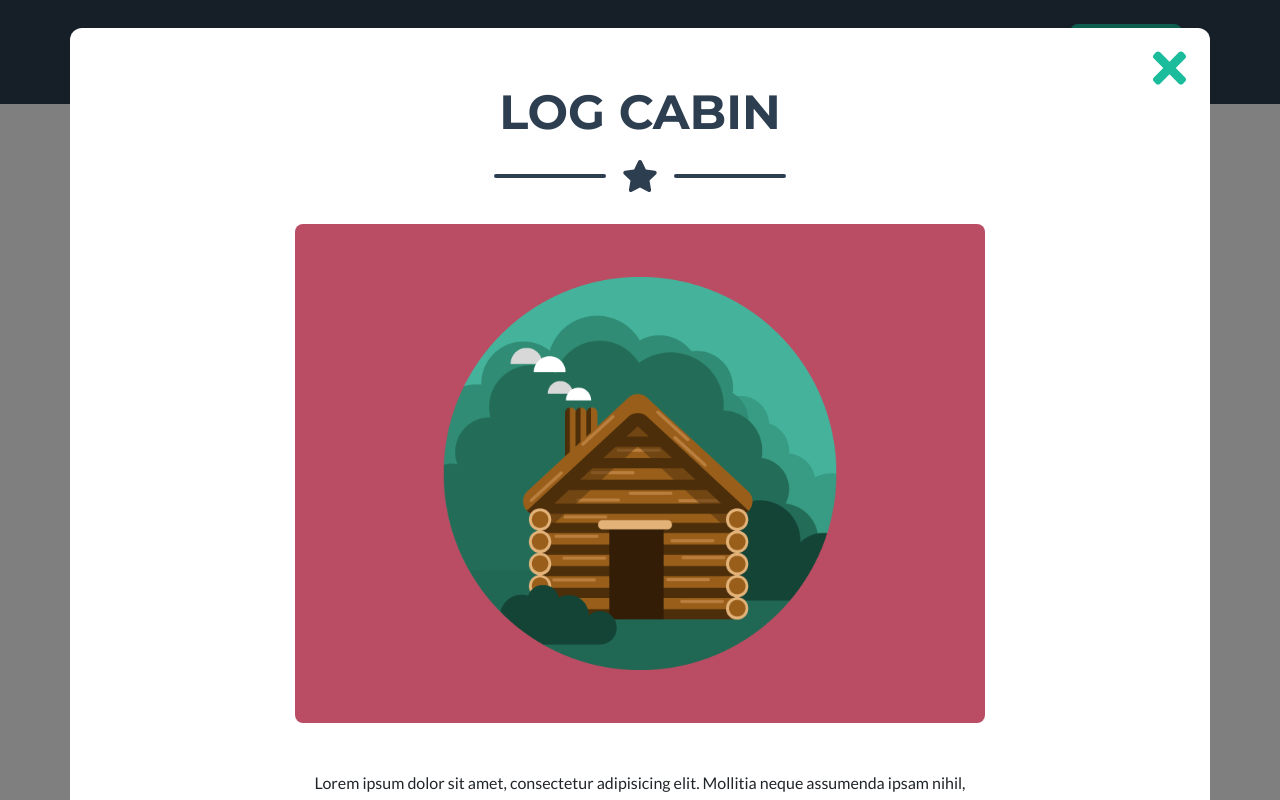
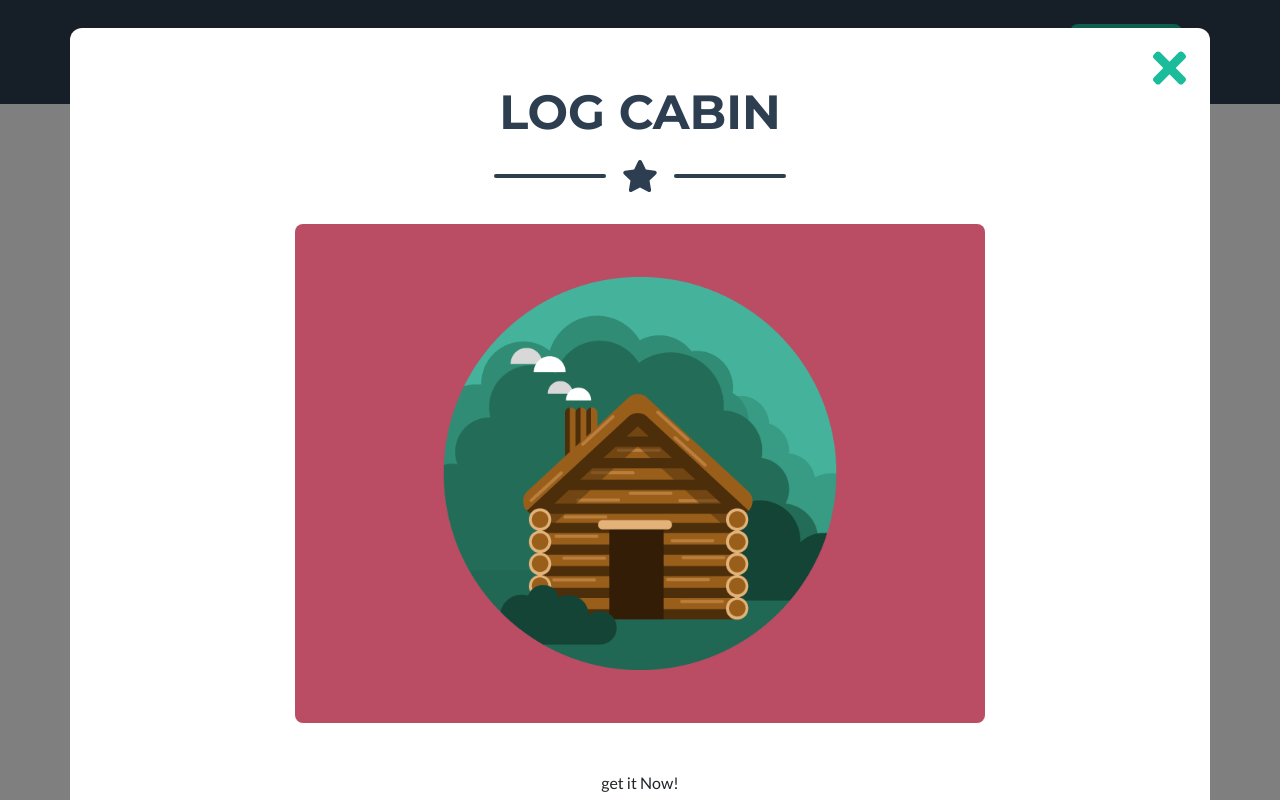
Before and after one commit to besdjawed/starting-freelance, a plain HTML site: page index.html in a window 1280 px wide. Both pictures are taken after a click on the element 260 px from the left and 1308 px from the top of the page. Shown: the part 908-1708 px from the top of the page. Drawn offline with nearby package versions, Linux system fonts and the light colour scheme.

Commit message:
some change

```diff
--- a/index.html
+++ b/index.html
@@ -262,7 +262,7 @@
                                     <!-- Portfolio Modal - Image-->
                                     <img class="img-fluid rounded mb-5" src="assets/img/portfolio/cabin.png" alt="" />
                                     <!-- Portfolio Modal - Text-->
-                                    <p class="mb-5">Lorem ipsum dolor sit amet, consectetur adipisicing elit. Mollitia neque assumenda ipsam nihil, molestias magnam, recusandae quos quis inventore quisquam velit asperiores, vitae? Reprehenderit soluta, eos quod consequuntur itaque. Nam.</p>
+                                    <p class="mb-5">get it Now!</p>
                                     <button class="btn btn-primary" data-dismiss="modal">
                                         <i class="fas fa-times fa-fw"></i>
                                         Close Window
@@ -296,7 +296,7 @@
                                     <!-- Portfolio Modal - Image-->
                                     <img class="img-fluid rounded mb-5" src="assets/img/portfolio/cake.png" alt="" />
                                     <!-- Portfolio Modal - Text-->
-                                    <p class="mb-5">Lorem ipsum dolor sit amet, consectetur adipisicing elit. Mollitia neque assumenda ipsam nihil, molestias magnam, recusandae quos quis inventore quisquam velit asperiores, vitae? Reprehenderit soluta, eos quod consequuntur itaque. Nam.</p>
+                                    <p class="mb-5">get it Now!</p>
                                     <button class="btn btn-primary" data-dismiss="modal">
                                         <i class="fas fa-times fa-fw"></i>
                                         Close Window
@@ -330,7 +330,7 @@
                                     <!-- Portfolio Modal - Image-->
                                     <img class="img-fluid rounded mb-5" src="assets/img/portfolio/circus.png" alt="" />
                                     <!-- Portfolio Modal - Text-->
-                                    <p class="mb-5">Lorem ipsum dolor sit amet, consectetur adipisicing elit. Mollitia neque assumenda ipsam nihil, molestias magnam, recusandae quos quis inventore quisquam velit asperiores, vitae? Reprehenderit soluta, eos quod consequuntur itaque. Nam.</p>
+                                    <p class="mb-5">get it Now!</p>
                                     <button class="btn btn-primary" data-dismiss="modal">
                                         <i class="fas fa-times fa-fw"></i>
                                         Close Window
@@ -364,7 +364,7 @@
                                     <!-- Portfolio Modal - Image-->
                                     <img class="img-fluid rounded mb-5" src="assets/img/portfolio/game.png" alt="" />
                                     <!-- Portfolio Modal - Text-->
-                                    <p class="mb-5">Lorem ipsum dolor sit amet, consectetur adipisicing elit. Mollitia neque assumenda ipsam nihil, molestias magnam, recusandae quos quis inventore quisquam velit asperiores, vitae? Reprehenderit soluta, eos quod consequuntur itaque. Nam.</p>
+                                    <p class="mb-5">get it Now!</p>
                                     <button class="btn btn-primary" data-dismiss="modal">
                                         <i class="fas fa-times fa-fw"></i>
                                         Close Window
@@ -398,7 +398,7 @@
                                     <!-- Portfolio Modal - Image-->
                                     <img class="img-fluid rounded mb-5" src="assets/img/portfolio/safe.png" alt="" />
                                     <!-- Portfolio Modal - Text-->
-                                    <p class="mb-5">Lorem ipsum dolor sit amet, consectetur adipisicing elit. Mollitia neque assumenda ipsam nihil, molestias magnam, recusandae quos quis inventore quisquam velit asperiores, vitae? Reprehenderit soluta, eos quod consequuntur itaque. Nam.</p>
+                                    <p class="mb-5">get it Now! </p>
                                     <button class="btn btn-primary" data-dismiss="modal">
                                         <i class="fas fa-times fa-fw"></i>
                                         Close Window
@@ -432,7 +432,7 @@
                                     <!-- Portfolio Modal - Image-->
                                     <img class="img-fluid rounded mb-5" src="assets/img/portfolio/submarine.png" alt="" />
                                     <!-- Portfolio Modal - Text-->
-                                    <p class="mb-5">Lorem ipsum dolor sit amet, consectetur adipisicing elit. Mollitia neque assumenda ipsam nihil, molestias magnam, recusandae quos quis inventore quisquam velit asperiores, vitae? Reprehenderit soluta, eos quod consequuntur itaque. Nam.</p>
+                                    <p class="mb-5"0>get it Now! </p>
                                     <button class="btn btn-primary" data-dismiss="modal">
                                         <i class="fas fa-times fa-fw"></i>
                                         Close Window
```
